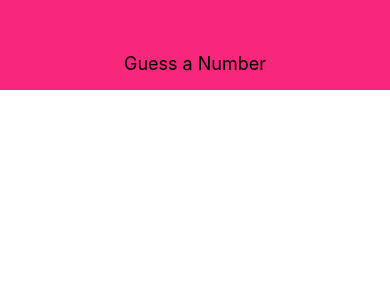
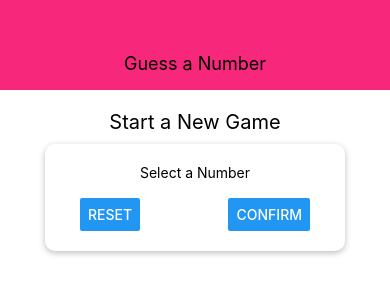
Before and after one commit to chattavat-v/rn-first-app, a React Native app: screen / in a window 390 px wide. Shown: the top 300 px of the page. Built offline with nearby package versions, Linux system fonts and the light colour scheme.

Commit message:
build startGameScreen and build Card component

```diff
--- a/App.js
+++ b/App.js
@@ -1,11 +1,13 @@
-import React, { useState } from 'react';
-import { StyleSheet, View } from 'react-native';
-import Header from './components/Header';
+import React, { useState } from "react";
+import { StyleSheet, View } from "react-native";
+import Header from "./components/Header";
+import StartGameScreen from './screens/StartGameScreen';
 
 export default function App() {
   return (
     <View style={styles.screen}>
-      <Header title="Guess a Number"/>
+      <Header title="Guess a Number" />
+      <StartGameScreen />
     </View>
   );
 }
--- /dev/null
+++ b/components/Card.js
@@ -0,0 +1,23 @@
+import React from "react";
+import { View, StyleSheet } from "react-native";
+
+const Card = props => {
+  return (
+    <View style={{ ...styles.card, ...props.style }}>{props.children}</View>
+  );
+};
+
+const styles = StyleSheet.create({
+  card: {
+    shadowColor: "black",
+    shadowOffset: { width: 0, height: 2 },
+    shadowRadius: 6,
+    shadowOpacity: 0.26,
+    elevation: 5,
+    backgroundColor: "white",
+    padding: 20,
+    borderRadius: 10
+  }
+});
+
+export default Card;
--- /dev/null
+++ b/screens/StartGameScreen.js
@@ -0,0 +1,44 @@
+import React from "react";
+import { View, Text, StyleSheet, TextInput, Button } from "react-native";
+import Card from '../components/Card';
+
+const StartGameScreen = () => {
+  return (
+    <View style={styles.screen}>
+      <Text style={styles.title}>Start a New Game</Text>
+      <Card style={styles.inputContainer}>
+        <Text>Select a Number</Text>
+        <TextInput />
+        <View style={styles.buttonContainer}>
+          <Button title="Reset" onPress={() => {}} />
+          <Button title="Confirm" onPress={() => {}} />
+        </View>
+      </Card>
+    </View>
+  );
+};
+
+const styles = StyleSheet.create({
+  screen: {
+    flex: 1,
+    paddingTop: 10,
+    alignItems: "center"
+  },
+  title: {
+    fontSize: 20,
+    marginVertical: 10
+  },
+  inputContainer: {
+    width: 300,
+    maxWidth: "80%",
+    alignItems: "center"
+  },
+  buttonContainer: {
+    flexDirection: "row",
+    width: "100%",
+    justifyContent: "space-between",
+    paddingHorizontal: 15
+  }
+});
+
+export default StartGameScreen;
```
